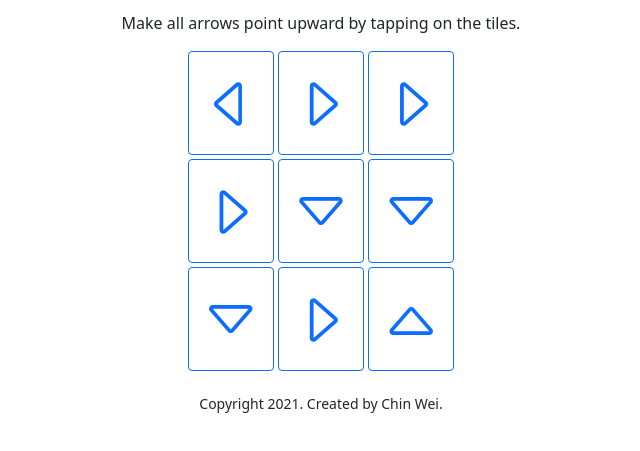
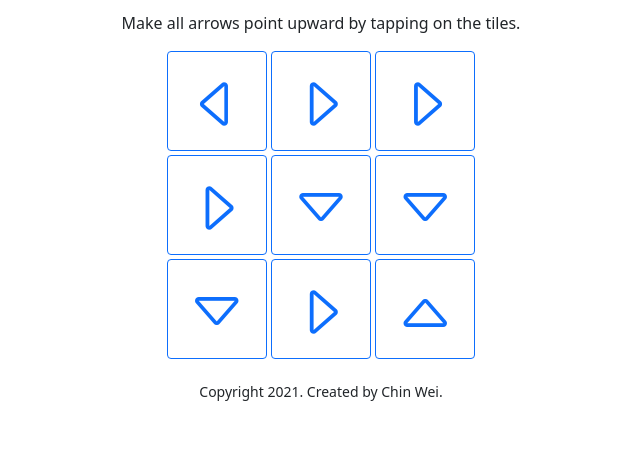
Before and after one commit to c2wei/puzzles, a plain HTML site: page index.html in a window 1280 px wide. Shown: the part 85-536 px from the top of the page, without its empty margins (319-959 px from the left). Drawn offline with nearby package versions, Linux system fonts and the light colour scheme.

Commit message:
fixed button height

```diff
--- a/index.html
+++ b/index.html
@@ -11,6 +11,11 @@
     <link rel="stylesheet" href="https://cdn.jsdelivr.net/npm/bootstrap-icons@1.5.0/font/bootstrap-icons.css">
 
     <style>
+        button {
+            width: 100px;
+            height: 100px;
+        }
+
         .bi {
             font-size: 60px;
         }
```
